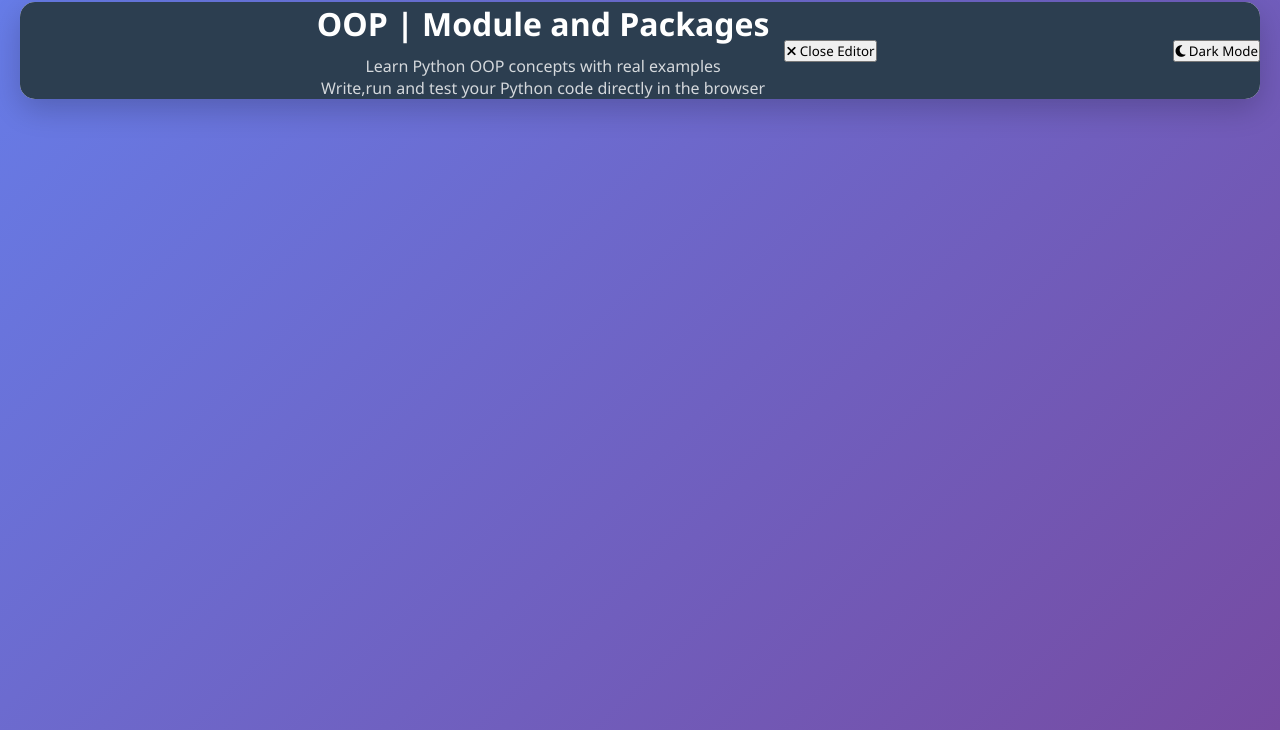
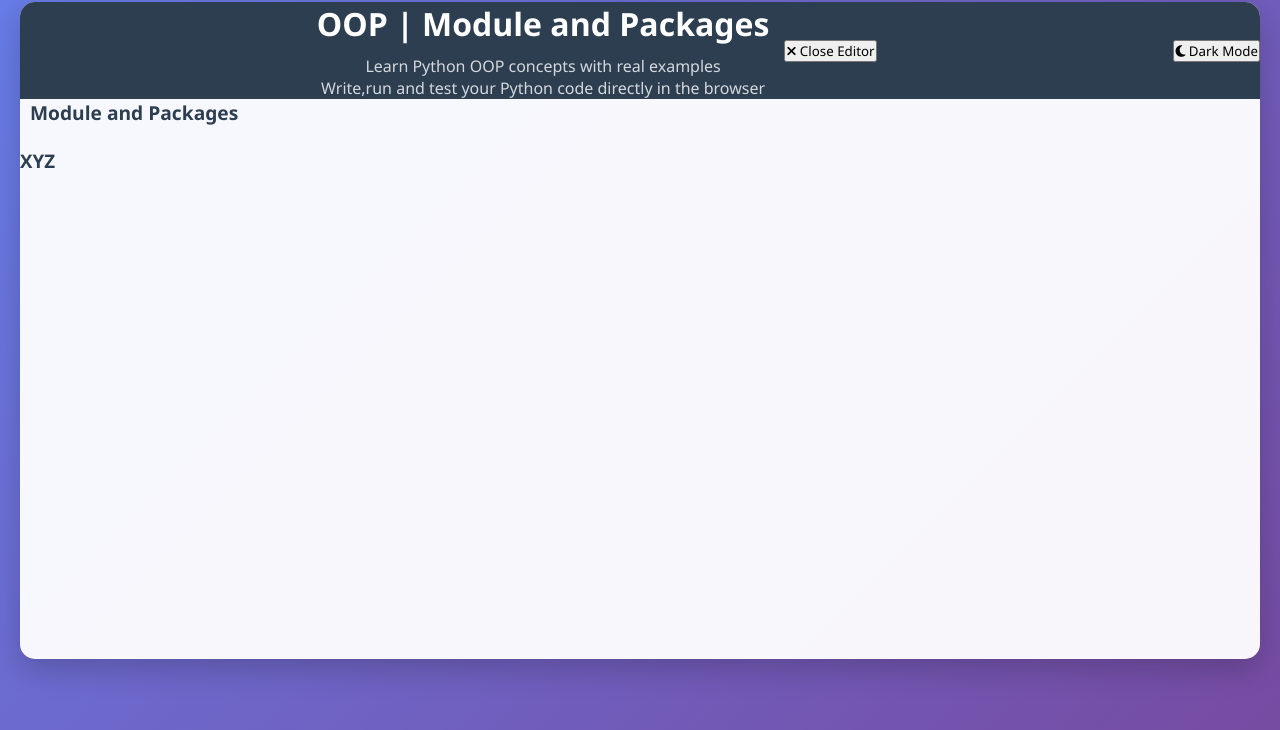
Before and after one commit to rezasdsju/satbeta, a Django app: page /python-runner/ in a window 1280 px wide. Shown: the part 70-800 px from the top of the page. Run offline with Django 5.2, Linux system fonts and the light colour scheme; some libraries are stand-ins or nearby versions.

Commit message:
css updated 1

```diff
--- a/home/templates/home/programming/python_runner_0.html
+++ b/home/templates/home/programming/python_runner_0.html
@@ -12,11 +12,11 @@
 
 <script src="https://cdn.jsdelivr.net/pyodide/v0.21.3/full/pyodide.js"></script>
 <style>
-.container{
+.container {
     max-width: 10000px;
     margin: 2px auto;
 }
-.python-runner-container{
+.python-runner-container {
     width: 100%;
     background: rgba(255,255,255,0.95);
     border-radius: 15px;
@@ -24,7 +24,7 @@
     overflow: hidden;
     margin: 0px auto;
 }
-.python-runner-header{
+.python-runner-header {
     background: #2c3e50;
     color: white;
     padding: 0px;
@@ -54,13 +54,42 @@
     flex-direction: column;
     justify-content: center; /* vertical centering of h1 + subtitle */
 }
-.python-runner-header h1{
+.python-runner-header h1 {
     font-size: 2rem;
     margin-bottom: 10px;
 }
-.python-runner-header .subtitle{
+.python-runner-header .subtitle {
     font-size: 1rem;
     opacity: 0.8
+}
+.three-column-layout {
+    display: flex;
+    height: 70vh
+}
+.discussion-section {
+    flex: 1;
+    padding: 20px;
+    background: #f8f9fa;
+    border-right: 1px solid #eee;
+    overflow-y: auto;
+}
+.section-title {
+    font-size: 1.2rem;
+    margin-bottom: 15px;
+    color: #2c3e50;
+    display: flex;
+    align-items: center;
+}
+.section-title i {
+    margin-right: 10px;
+}
+.discussion-content {
+    line-height: 1.6;
+}
+.discussion-content h3{
+    color: #2c3e50;
+    margin-top: 20px;
+    margin-bottom: 10px;
 }
 </style>
 {% endblock %}
@@ -84,6 +113,16 @@
                 </button>
             </div>
         </div>
+        <div class="three-column-layout">
+            <div class="discusion-content">
+                <h2 class="section-title">
+                    <i class="fas fa -comments"></i>Module and Packages
+                </h2>
+                <div class="discussion-content">
+                    <h3> XYZ</h3>
+                </div>
+            </div>
+        </div>
     </div>
 </div>
 {% endblock %}
```
